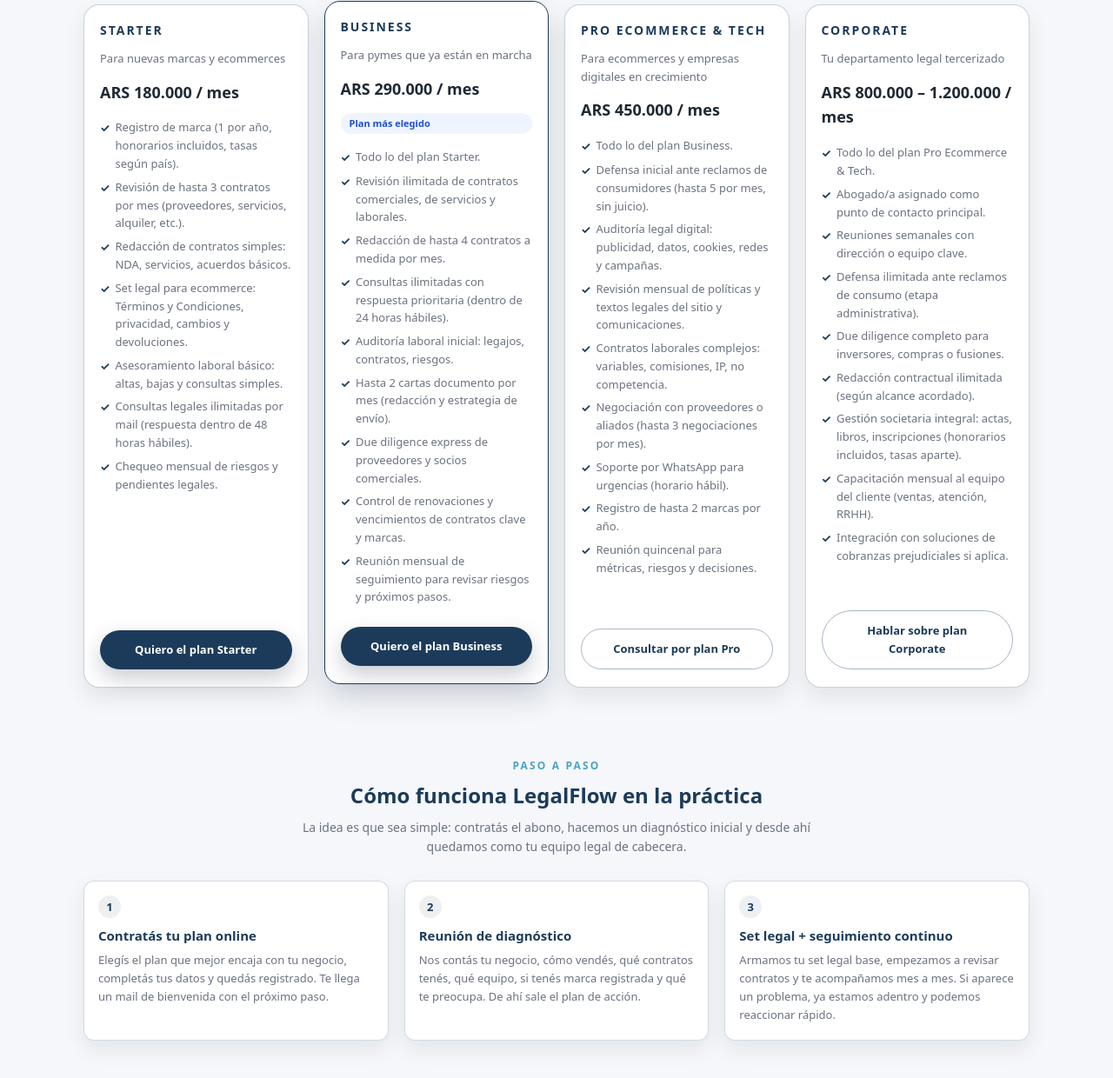
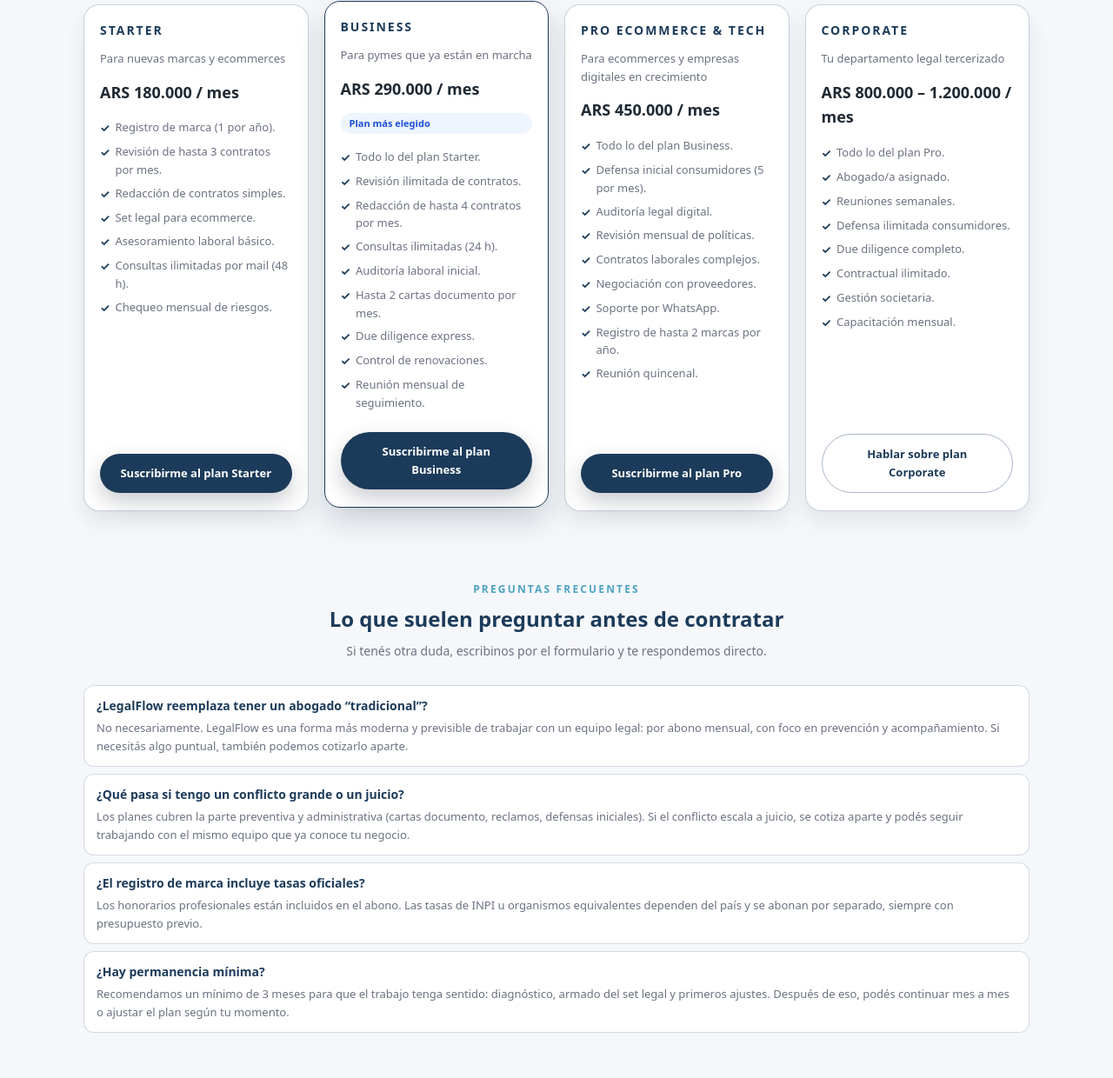
Before and after one commit to jmangiarotti/legalflow, a plain HTML site: page index.html in a window 1280 px wide. Shown: the part 1318-2558 px from the top of the page at 87% size. Drawn offline with Linux system fonts and the light colour scheme.

Commit message:
Update index.html

```diff
--- a/index.html
+++ b/index.html
@@ -871,20 +871,27 @@
   <div class="plan-price">
     ARS 180.000 / mes
   </div>
+
   <ul class="plan-list">
-              <li>Registro de marca (1 por año, honorarios incluidos, tasas según país).</li>
-              <li>Revisión de hasta 3 contratos por mes (proveedores, servicios, alquiler, etc.).</li>
-              <li>Redacción de contratos simples: NDA, servicios, acuerdos básicos.</li>
-              <li>Set legal para ecommerce: Términos y Condiciones, privacidad, cambios y devoluciones.</li>
-              <li>Asesoramiento laboral básico: altas, bajas y consultas simples.</li>
-              <li>Consultas legales ilimitadas por mail (respuesta dentro de 48 horas hábiles).</li>
-              <li>Chequeo mensual de riesgos y pendientes legales.</li>
+    <li>Registro de marca (1 por año).</li>
+    <li>Revisión de hasta 3 contratos por mes.</li>
+    <li>Redacción de contratos simples.</li>
+    <li>Set legal para ecommerce.</li>
+    <li>Asesoramiento laboral básico.</li>
+    <li>Consultas ilimitadas por mail (48 h).</li>
+    <li>Chequeo mensual de riesgos.</li>
   </ul>
+
   <div class="plan-footer">
-              <a href="#contacto" class="btn-primary btn-plan">Quiero el plan Starter</a>
+    <a
+      href="https://www.mercadopago.com.ar/subscriptions/checkout?preapproval_plan_id=20e2ef447ae04aa9ad136f92674967d6"
+      target="_blank"
+      class="btn-primary btn-plan"
+    >
+      Suscribirme al plan Starter
+    </a>
   </div>
 </article>
-
           <!-- BUSINESS -->
  <article class="plan-card featured">
   <div class="plan-name">Business</div>
@@ -893,19 +900,27 @@
     ARS 290.000 / mes
   </div>
   <span class="plan-badge">Plan más elegido</span>
+
   <ul class="plan-list">
     <li>Todo lo del plan Starter.</li>
-              <li>Revisión ilimitada de contratos comerciales, de servicios y laborales.</li>
-              <li>Redacción de hasta 4 contratos a medida por mes.</li>
-              <li>Consultas ilimitadas con respuesta prioritaria (dentro de 24 horas hábiles).</li>
-              <li>Auditoría laboral inicial: legajos, contratos, riesgos.</li>
-              <li>Hasta 2 cartas documento por mes (redacción y estrategia de envío).</li>
-              <li>Due diligence express de proveedores y socios comerciales.</li>
-              <li>Control de renovaciones y vencimientos de contratos clave y marcas.</li>
-              <li>Reunión mensual de seguimiento para revisar riesgos y próximos pasos.</li>
+    <li>Revisión ilimitada de contratos.</li>
+    <li>Redacción de hasta 4 contratos por mes.</li>
+    <li>Consultas ilimitadas (24 h).</li>
+    <li>Auditoría laboral inicial.</li>
+    <li>Hasta 2 cartas documento por mes.</li>
+    <li>Due diligence express.</li>
+    <li>Control de renovaciones.</li>
+    <li>Reunión mensual de seguimiento.</li>
   </ul>
+
   <div class="plan-footer">
-              <a href="#contacto" class="btn-primary btn-plan">Quiero el plan Business</a>
+    <a
+      href="https://www.mercadopago.com.ar/subscriptions/checkout?preapproval_plan_id=d3760a234a27494fbe342c90453ec403"
+      target="_blank"
+      class="btn-primary btn-plan"
+    >
+      Suscribirme al plan Business
+    </a>
   </div>
 </article>
 
@@ -916,19 +931,27 @@
   <div class="plan-price">
     ARS 450.000 / mes
   </div>
+
   <ul class="plan-list">
     <li>Todo lo del plan Business.</li>
-              <li>Defensa inicial ante reclamos de consumidores (hasta 5 por mes, sin juicio).</li>
-              <li>Auditoría legal digital: publicidad, datos, cookies, redes y campañas.</li>
-              <li>Revisión mensual de políticas y textos legales del sitio y comunicaciones.</li>
-              <li>Contratos laborales complejos: variables, comisiones, IP, no competencia.</li>
-              <li>Negociación con proveedores o aliados (hasta 3 negociaciones por mes).</li>
-              <li>Soporte por WhatsApp para urgencias (horario hábil).</li>
+    <li>Defensa inicial consumidores (5 por mes).</li>
+    <li>Auditoría legal digital.</li>
+    <li>Revisión mensual de políticas.</li>
+    <li>Contratos laborales complejos.</li>
+    <li>Negociación con proveedores.</li>
+    <li>Soporte por WhatsApp.</li>
     <li>Registro de hasta 2 marcas por año.</li>
-              <li>Reunión quincenal para métricas, riesgos y decisiones.</li>
+    <li>Reunión quincenal.</li>
   </ul>
+
   <div class="plan-footer">
-              <a href="#contacto" class="btn-primary btn-plan secondary">Consultar por plan Pro</a>
+    <a
+      href="https://www.mercadopago.com.ar/subscriptions/checkout?preapproval_plan_id=b6f52575ccd04e24b7602870137fd307"
+      target="_blank"
+      class="btn-primary btn-plan"
+    >
+      Suscribirme al plan Pro
+    </a>
   </div>
 </article>
 
@@ -939,53 +962,28 @@
   <div class="plan-price">
     ARS 800.000 – 1.200.000 / mes
   </div>
+
   <ul class="plan-list">
-              <li>Todo lo del plan Pro Ecommerce & Tech.</li>
-              <li>Abogado/a asignado como punto de contacto principal.</li>
-              <li>Reuniones semanales con dirección o equipo clave.</li>
-              <li>Defensa ilimitada ante reclamos de consumo (etapa administrativa).</li>
-              <li>Due diligence completo para inversores, compras o fusiones.</li>
-              <li>Redacción contractual ilimitada (según alcance acordado).</li>
-              <li>Gestión societaria integral: actas, libros, inscripciones (honorarios incluidos, tasas aparte).</li>
-              <li>Capacitación mensual al equipo del cliente (ventas, atención, RRHH).</li>
-              <li>Integración con soluciones de cobranzas prejudiciales si aplica.</li>
+    <li>Todo lo del plan Pro.</li>
+    <li>Abogado/a asignado.</li>
+    <li>Reuniones semanales.</li>
+    <li>Defensa ilimitada consumidores.</li>
+    <li>Due diligence completo.</li>
+    <li>Contractual ilimitado.</li>
+    <li>Gestión societaria.</li>
+    <li>Capacitación mensual.</li>
   </ul>
+
   <div class="plan-footer">
-              <a href="#contacto" class="btn-primary btn-plan secondary">Hablar sobre plan Corporate</a>
+    <a
+      href="#contacto"
+      class="btn-primary btn-plan secondary"
+    >
+      Hablar sobre plan Corporate
+    </a>
   </div>
 </article>
-        </div>
-      </div>
-    </section>
 
-    <!-- CÓMO FUNCIONA -->
-    <section id="como-funciona">
-      <div class="container">
-        <div class="section-header">
-          <div class="section-kicker">Paso a paso</div>
-          <h2 class="section-title">Cómo funciona LegalFlow en la práctica</h2>
-          <p class="section-subtitle">
-            La idea es que sea simple: contratás el abono, hacemos un diagnóstico inicial y desde ahí quedamos como tu equipo legal de cabecera.
-          </p>
-        </div>
-        <div class="steps">
-          <div class="step">
-            <div class="step-number">1</div>
-            <h3>Contratás tu plan online</h3>
-            <p>Elegís el plan que mejor encaja con tu negocio, completás tus datos y quedás registrado. Te llega un mail de bienvenida con el próximo paso.</p>
-          </div>
-          <div class="step">
-            <div class="step-number">2</div>
-            <h3>Reunión de diagnóstico</h3>
-            <p>Nos contás tu negocio, cómo vendés, qué contratos tenés, qué equipo, si tenés marca registrada y qué te preocupa. De ahí sale el plan de acción.</p>
-          </div>
-          <div class="step">
-            <div class="step-number">3</div>
-            <h3>Set legal + seguimiento continuo</h3>
-            <p>Armamos tu set legal base, empezamos a revisar contratos y te acompañamos mes a mes. Si aparece un problema, ya estamos adentro y podemos reaccionar rápido.</p>
-          </div>
-        </div>
-      </div>
     </section>
 
     <!-- FAQ -->
```
Lines whose indentation alone changed are shown as unchanged.
